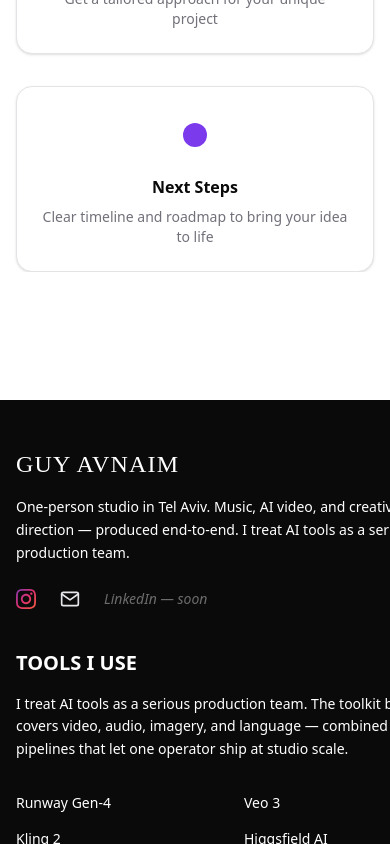
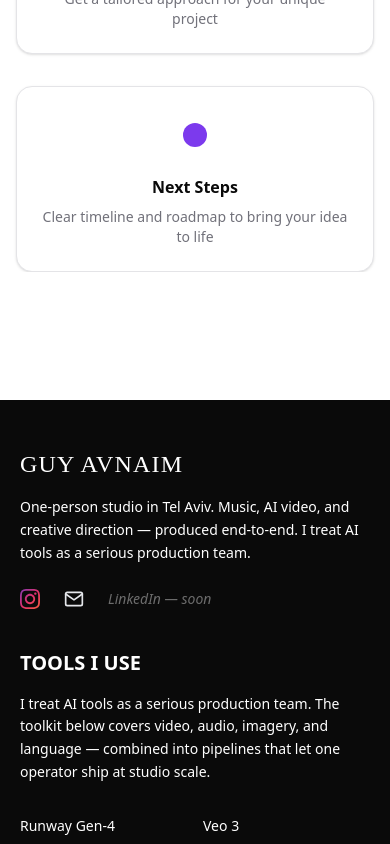
Before and after one commit to JoshBuildApp/joyful-visual-kit, a React (Vite) app: page / in a window 390 px wide. Shown: the part 11156-12000 px from the top of the page. Built offline with nearby package versions, Linux system fonts and the light colour scheme; the HTML template or start-up script is replaced by a standard one; a web font is replaced by a local one.

Commit message:
Changes
Co-authored-by: JoshBuildApp <210240458+JoshBuildApp@users.noreply.github.com>

```diff
--- a/src/components/Footer.tsx
+++ b/src/components/Footer.tsx
@@ -17,16 +17,16 @@ export function Footer() {
   ]
 
   return (
-    <footer className="relative py-12 sm:py-20 bg-foreground text-background">
-      <div className="container mx-auto px-5 sm:px-8 lg:px-12">
-        <div className="grid grid-cols-12 gap-10 md:gap-12">
+    <footer className="relative w-full py-12 sm:py-20 bg-foreground text-background overflow-hidden">
+      <div className="w-full max-w-screen-xl mx-auto px-5 sm:px-8 lg:px-12">
+        <div className="grid grid-cols-1 md:grid-cols-12 gap-10 md:gap-12 min-w-0">
           {/* Logo and Description */}
-          <div className="col-span-12 md:col-span-4">
-            <div>
+          <div className="md:col-span-4 min-w-0">
+            <div className="min-w-0 max-w-full">
               <div className="font-bagel text-background text-2xl sm:text-3xl tracking-wider mb-4 break-words">
                 GUY AVNAIM
               </div>
-              <p className="text-background/70 text-sm sm:text-base leading-relaxed mb-6">
+              <p className="max-w-full text-background/70 text-sm sm:text-base leading-relaxed mb-6 break-words [overflow-wrap:anywhere]">
                 One-person studio in Tel Aviv. Music, AI video, and creative direction —
                 produced end-to-end. I treat AI tools as a serious production team.
               </p>
@@ -77,21 +77,21 @@ export function Footer() {
           </div>
 
           {/* Tools We Use Section */}
-          <div className="col-span-12 md:col-span-8">
-            <div>
+          <div className="md:col-span-8 min-w-0">
+            <div className="min-w-0 max-w-full">
               <h4 className="font-black text-xl sm:text-2xl text-background mb-4">TOOLS I USE</h4>
 
               {/* AI Tools Description */}
-              <p className="text-background/70 text-sm sm:text-base mb-8 leading-relaxed">
+              <p className="max-w-full text-background/70 text-sm sm:text-base mb-8 leading-relaxed break-words [overflow-wrap:anywhere]">
                 I treat AI tools as a serious production team. The toolkit below covers video, audio,
                 imagery, and language — combined into pipelines that let one operator ship at studio scale.
               </p>
 
-              <div className="grid grid-cols-2 sm:grid-cols-3 lg:grid-cols-4 gap-4 sm:gap-6">
+              <div className="grid grid-cols-2 sm:grid-cols-3 lg:grid-cols-4 gap-4 sm:gap-6 min-w-0">
                 {aiTools.map((tool, index) => (
                   <div
                     key={tool}
-                    className="text-background/80 hover:text-background gentle-animation text-sm font-medium"
+                    className="min-w-0 text-background/80 hover:text-background gentle-animation text-sm font-medium break-words"
                   >
                     {tool}
                   </div>
```
